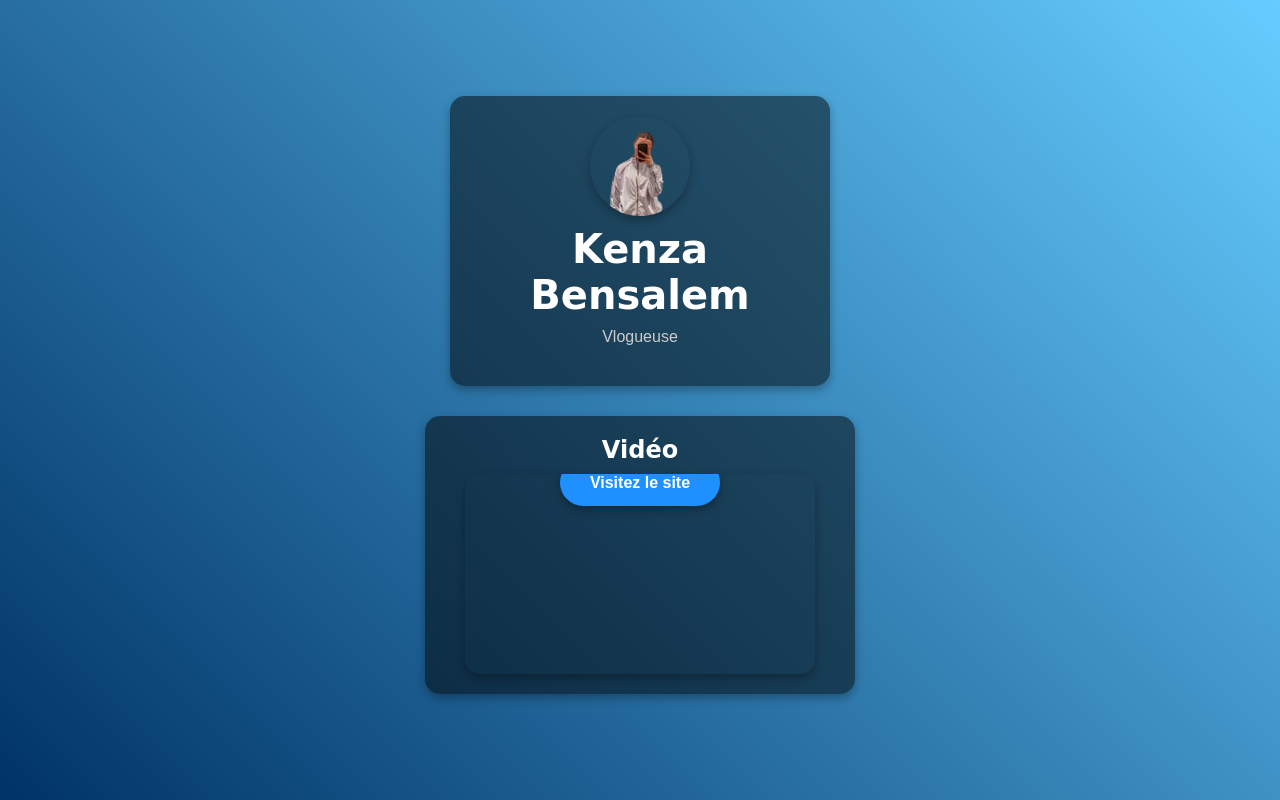
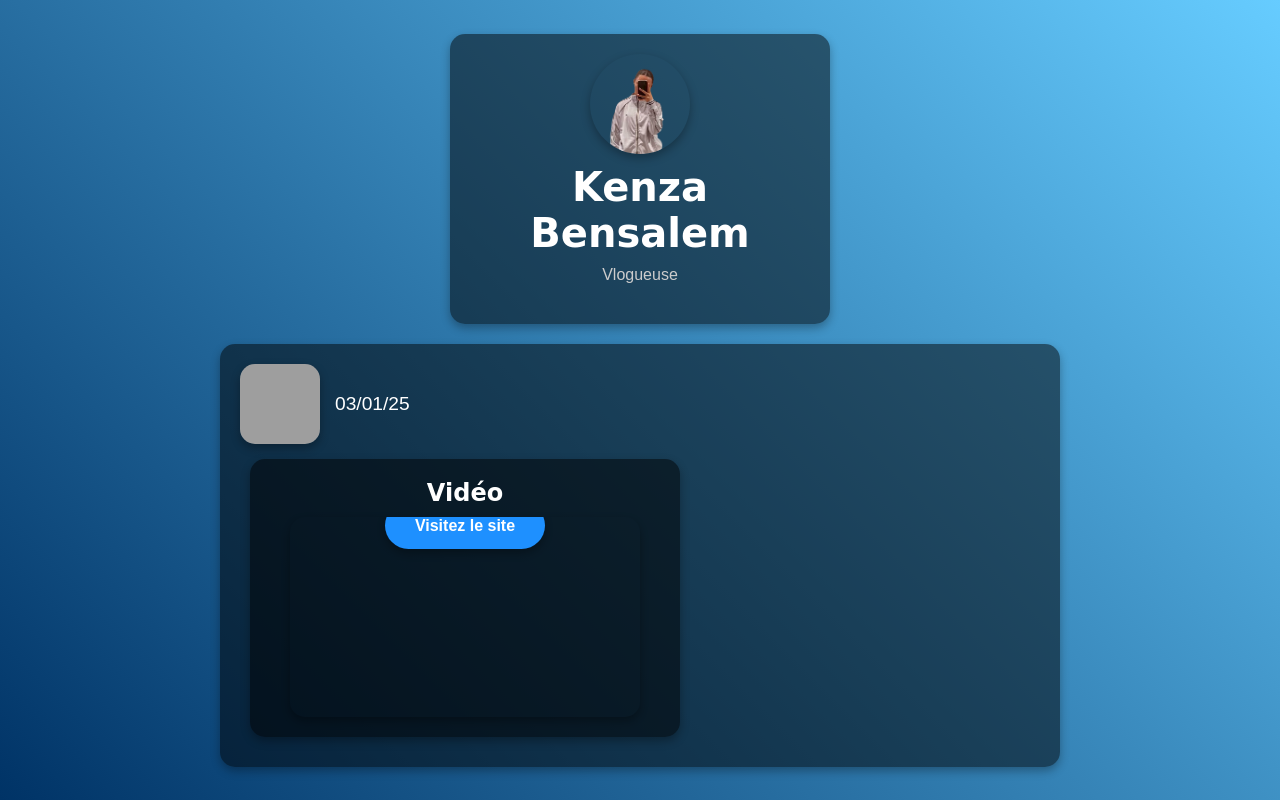
Before and after one commit to L-VS/kenza-portfolio, a plain HTML site: page index.html in a window 1280 px wide. Drawn offline with Linux system fonts and the light colour scheme; grey boxes are pictures that could not be loaded.

Commit message:
Update index.html

```diff
--- a/index.html
+++ b/index.html
@@ -155,7 +155,7 @@
             object-fit: cover;
         }
 
-        .stories-container {
+       .stories-container {
             width: 90%;
             max-width: 800px;
             background: rgba(0, 0, 0, 0.5);
@@ -212,7 +212,17 @@
     </style>
 </head>
 <body>
-</div>
+
+   <div class="stories-container">
+        <div class="story">
+            <div class="story-image">
+                <img src="https://drive.google.com/file/d/1h8wxTMIm8RPLslH3ieCRjSQkGwGnVgm9/view?usp=sharing" alt="Story 1">
+            </div>
+            <div class="story-title">03/01/25</div>
+    </div>
+</body>
+</html>
+
 </body>
 </html>
 <!DOCTYPE html>
```
